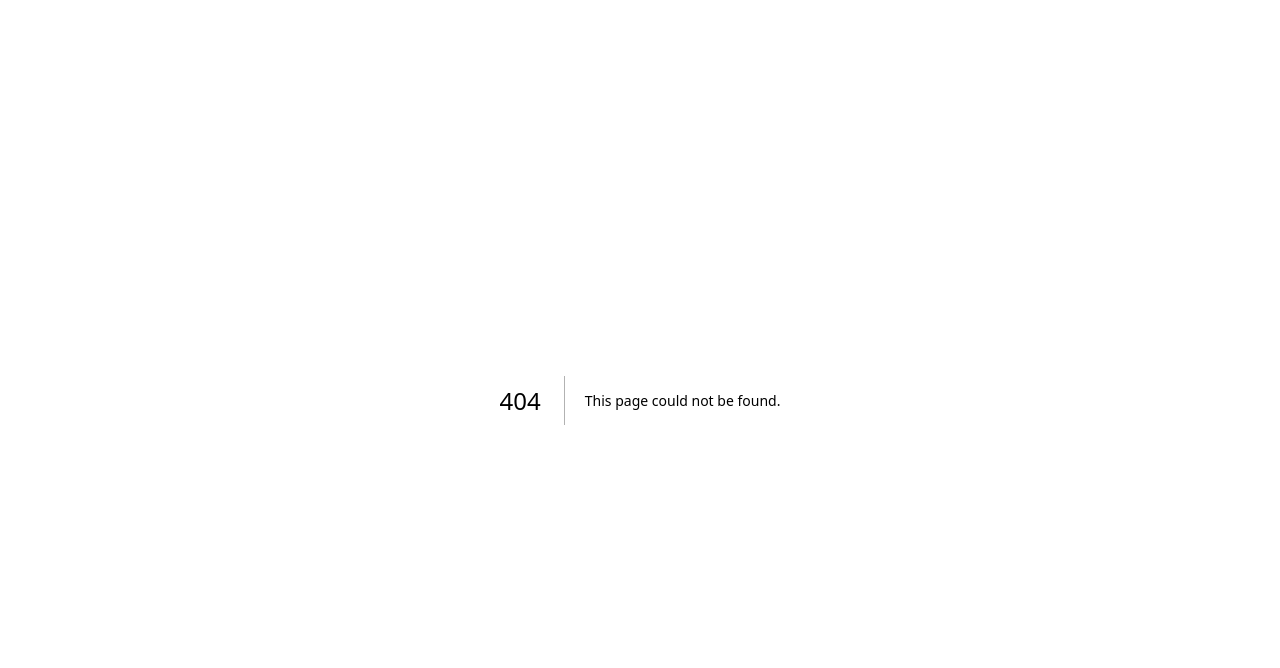
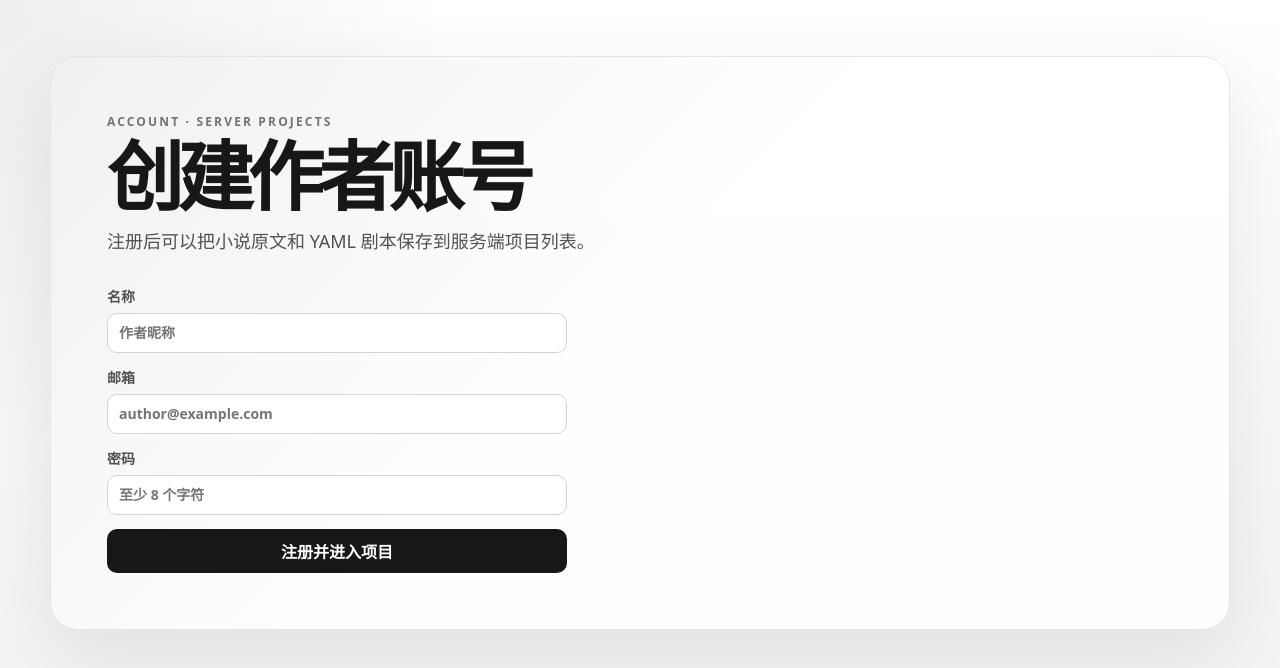
Before and after one commit to zgm2003/qiniuyun_work, a Next.js app: page /register in a window 1280 px wide. Before the commit this address had no page. Shown: the top 668 px of the page. Built offline with nearby package versions, Linux system fonts and the light colour scheme.

Commit message:
feat: add auth pages

```diff
--- /dev/null
+++ b/src/app/(auth)/login/page.tsx
@@ -0,0 +1,5 @@
+import { AuthForm } from "@/features/auth/auth-forms";
+
+export default function LoginPage() {
+  return <AuthForm mode="login" />;
+}
--- /dev/null
+++ b/src/app/(auth)/register/page.tsx
@@ -0,0 +1,5 @@
+import { AuthForm } from "@/features/auth/auth-forms";
+
+export default function RegisterPage() {
+  return <AuthForm mode="register" />;
+}
--- a/src/app/globals.css
+++ b/src/app/globals.css
@@ -158,6 +158,27 @@ a {
   white-space: nowrap;
 }
 
+.nav-account {
+  display: inline-flex;
+  min-width: 250px;
+  align-items: center;
+  justify-content: flex-end;
+  gap: 8px;
+}
+
+.nav-auth-links {
+  display: inline-flex;
+  gap: 6px;
+}
+
+.nav-auth-links a,
+.nav-auth-button {
+  min-height: 32px;
+  border-radius: 999px;
+  padding: 0 10px;
+  font-size: 12px;
+}
+
 .app-shell {
   width: min(1480px, calc(100vw - 48px));
   margin: 0 auto;
@@ -194,6 +215,21 @@ a {
   flex-wrap: wrap;
   gap: 12px;
   margin-top: 24px;
+}
+
+.auth-form {
+  display: grid;
+  max-width: 460px;
+  gap: 14px;
+  margin-top: 28px;
+}
+
+.auth-form label {
+  display: grid;
+  gap: 7px;
+  color: var(--muted-strong);
+  font-size: 14px;
+  font-weight: 650;
 }
 
 .entry-actions .primary-button,
@@ -1182,6 +1218,10 @@ a {
     display: none;
   }
 
+  .nav-account {
+    min-width: 0;
+  }
+
   .app-shell {
     width: min(100vw - 32px, 860px);
   }
--- /dev/null
+++ b/src/features/auth/auth-client.ts
@@ -0,0 +1,60 @@
+export type UserSummary = {
+  id: string;
+  email: string;
+  name: string;
+};
+
+type UserSuccess = {
+  user: UserSummary;
+};
+
+type CurrentUserSuccess = {
+  user: UserSummary | null;
+};
+
+type ApiFailure = {
+  error: string;
+};
+
+function isApiFailure(value: unknown): value is ApiFailure {
+  return typeof value === "object" && value !== null && "error" in value && typeof (value as { error: unknown }).error === "string";
+}
+
+async function readUserResponse(response: Response, fallbackMessage: string): Promise<UserSummary> {
+  const body = (await response.json()) as UserSuccess | ApiFailure;
+  if (!response.ok || isApiFailure(body)) {
+    throw new Error(isApiFailure(body) ? body.error : fallbackMessage);
+  }
+
+  return body.user;
+}
+
+export async function fetchCurrentUser(): Promise<UserSummary | null> {
+  const response = await fetch("/api/auth/me", { cache: "no-store" });
+  const body = (await response.json()) as CurrentUserSuccess;
+  return body.user;
+}
+
+export async function login(email: string, password: string): Promise<UserSummary> {
+  const response = await fetch("/api/auth/login", {
+    method: "POST",
+    headers: { "content-type": "application/json" },
+    body: JSON.stringify({ email, password })
+  });
+
+  return readUserResponse(response, "登录失败");
+}
+
+export async function register(email: string, password: string, name: string): Promise<UserSummary> {
+  const response = await fetch("/api/auth/register", {
+    method: "POST",
+    headers: { "content-type": "application/json" },
+    body: JSON.stringify({ email, password, name })
+  });
+
+  return readUserResponse(response, "注册失败");
+}
+
+export async function logout(): Promise<void> {
+  await fetch("/api/auth/logout", { method: "POST" });
+}
--- /dev/null
+++ b/src/features/auth/auth-forms.tsx
@@ -0,0 +1,81 @@
+"use client";
+
+import { useRouter } from "next/navigation";
+import { type FormEvent, useState, useTransition } from "react";
+import { login, register } from "./auth-client";
+
+export function AuthForm({ mode }: { mode: "login" | "register" }) {
+  const router = useRouter();
+  const [email, setEmail] = useState("");
+  const [password, setPassword] = useState("");
+  const [name, setName] = useState("");
+  const [error, setError] = useState("");
+  const [isPending, startTransition] = useTransition();
+  const isRegister = mode === "register";
+
+  function handleSubmit(event: FormEvent<HTMLFormElement>) {
+    event.preventDefault();
+    setError("");
+    startTransition(async () => {
+      try {
+        if (isRegister) {
+          await register(email, password, name);
+        } else {
+          await login(email, password);
+        }
+        router.push("/projects");
+      } catch (authError) {
+        setError(authError instanceof Error ? authError.message : isRegister ? "注册失败" : "登录失败");
+      }
+    });
+  }
+
+  return (
+    <main className="entry-shell">
+      <section className="entry-card auth-card" aria-label={isRegister ? "注册" : "登录"}>
+        <p className="eyebrow">Account · Server Projects</p>
+        <h1>{isRegister ? "创建作者账号" : "登录作者账号"}</h1>
+        <p className="lead">
+          {isRegister
+            ? "注册后可以把小说原文和 YAML 剧本保存到服务端项目列表。"
+            : "登录后只会看到你自己的小说改编项目；未登录仍可使用本地演示闭环。"}
+        </p>
+
+        <form className="auth-form" onSubmit={handleSubmit}>
+          {isRegister ? (
+            <label>
+              <span>名称</span>
+              <input className="compact-input" value={name} onChange={(event) => setName(event.target.value)} placeholder="作者昵称" />
+            </label>
+          ) : null}
+          <label>
+            <span>邮箱</span>
+            <input
+              className="compact-input"
+              type="email"
+              value={email}
+              onChange={(event) => setEmail(event.target.value)}
+              placeholder="author@example.com"
+              required
+            />
+          </label>
+          <label>
+            <span>密码</span>
+            <input
+              className="compact-input"
+              type="password"
+              value={password}
+              onChange={(event) => setPassword(event.target.value)}
+              placeholder="至少 8 个字符"
+              required
+            />
+          </label>
+          {error ? <p className="error-box">{error}</p> : null}
+          <button className="primary-button" type="submit" disabled={isPending}>
+            {isPending ? "处理中..." : isRegister ? "注册并进入项目" : "登录并进入项目"}
+          </button>
+        </form>
+      </section>
+    </main>
+  );
+}
```
Also changed, not shown: src/features/workspace/workbench-shell.tsx (+43 -2 lines), 1 other file (tests, documents, lock files or other folders).
